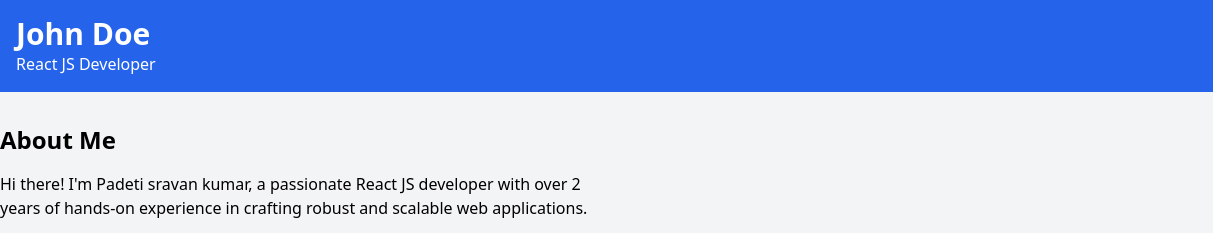
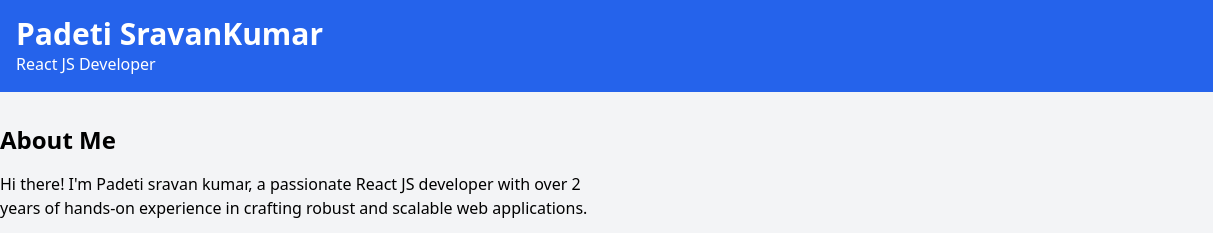
Before and after one commit to sravansls-2000/Resume, a plain HTML site: page index.html in a window 1280 px wide. Shown: the top 233 px of the page, 0-1213 px from the left. Drawn offline with nearby package versions, Linux system fonts and the light colour scheme; a script that the page names is missing.

Commit message:
name changes

```diff
--- a/index.html
+++ b/index.html
@@ -20,7 +20,7 @@
   <body class="bg-gray-100">
     <header class="bg-blue-600 text-white p-4 flex justify-between items-center">
         <div class="container mx-auto">
-            <h1 class="text-3xl font-bold">John Doe</h1>
+            <h1 class="text-3xl font-bold">Padeti SravanKumar</h1>
             <p>React JS Developer</p>
         </div>
         <div class="flex items-center">
```
